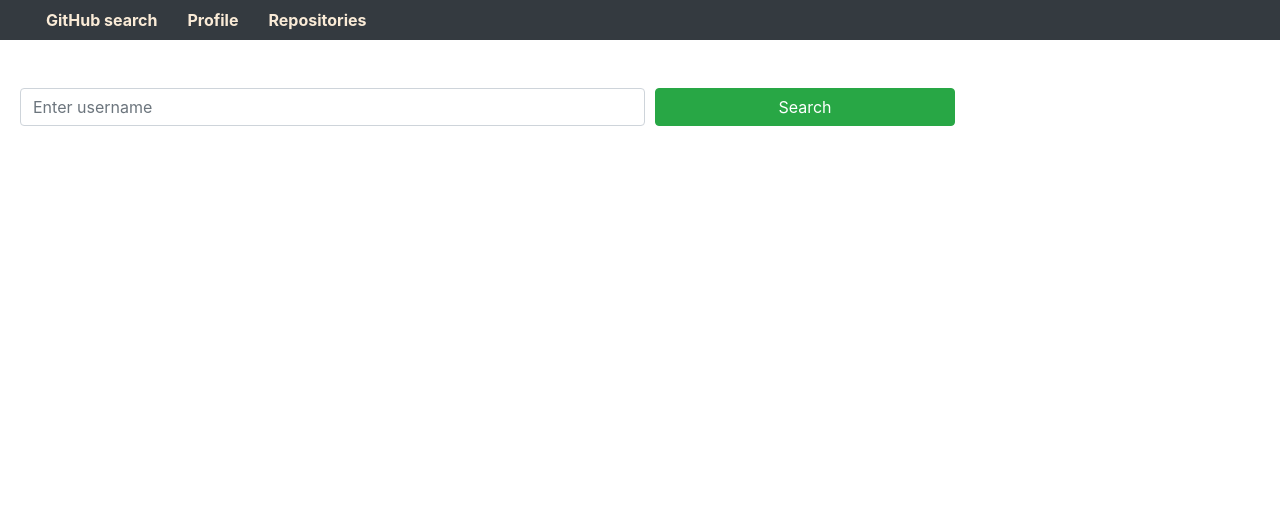
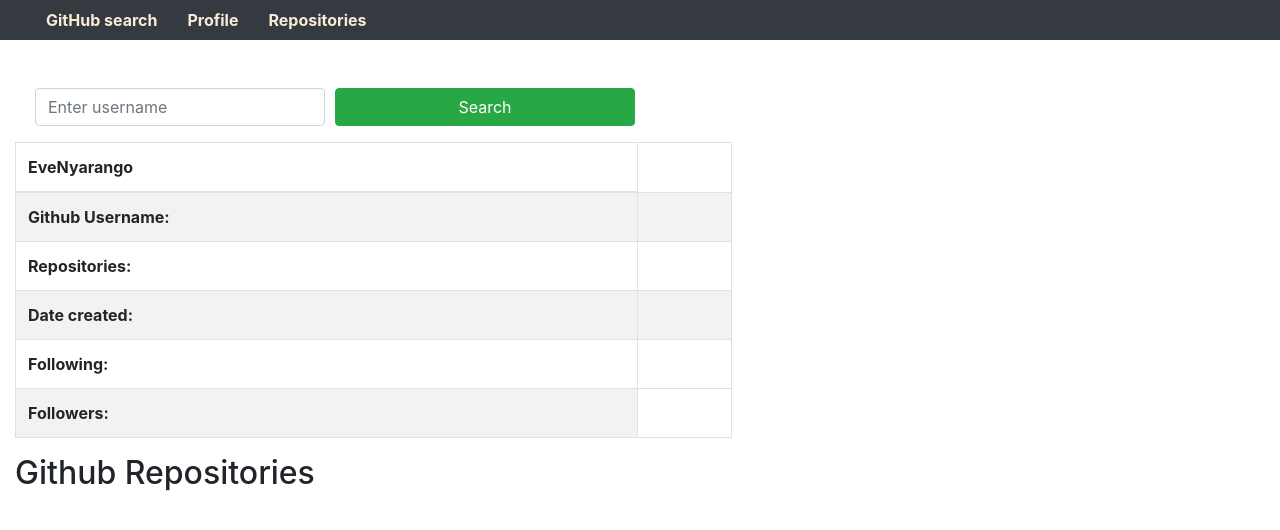
Before and after one commit to EveNyarango/Github-search, an Angular app: page / in a window 1280 px wide. Shown: the top 530 px of the page. Built offline with nearby package versions, Linux system fonts and the light colour scheme.

Commit message:
add card that will pick description on the repos from github

```diff
--- a/src/app/app.component.html
+++ b/src/app/app.component.html
@@ -1,3 +1,3 @@
 <app-navbar></app-navbar>
 
-<app-search-form></app-search-form>
+<app-search></app-search>
--- a/src/app/search-form/search-form.component.css
+++ b/src/app/search-form/search-form.component.css
@@ -1,6 +1,6 @@
-button{
+/* button{
     width: 300px;
 }
 input{
     margin-left: 20px;
-}
+} */
--- a/src/app/search-form/search-form.component.html
+++ b/src/app/search-form/search-form.component.html
@@ -6,11 +6,11 @@
     <div class="form-group">
       <div class="row">
         <div class="col-md-6">
-          <input type="text" class="form-control" name="find" placeholder="Enter username" [(ngModel)]="searchInfo.find"
+          <input type="text" class="form-control" name="find" placeholder="Enter username" id="inp"     [(ngModel)]="searchInfo.find"
             #find='ngModel'>
         </div>
         <div class="col-md-6">
-          <button type="submit" class="btn btn-success"> Search</button>
+          <button type="submit" class="btn btn-success" id="sah"> Search</button>
         </div>
       </div>
     </div>
--- a/src/app/search/search.component.html
+++ b/src/app/search/search.component.html
@@ -5,8 +5,83 @@
     </div>
 
 </div>
+<!--
+table that picks data -->
+<div class="row">
+    <div class="col-md-7">
+        <div class="table table-striped">
+        <table class="table table-striped table-bordered">
+            <thead>
+              <tr>
+                <th scope="col">EveNyarango</th>
 
+              </tr>
+            </thead>
+            <tbody>
+              <tr>
+                <th scope="row"> Github Username:</th>
+                <td></td>
 
+              </tr>
+
+              <tr>
+                <th scope="row">Repositories:</th>
+                <td></td>
+              </tr>
+
+              <tr>
+                <th scope="row">Date created:</th>
+                <td></td>
+              </tr>
+
+              <tr>
+                <th scope="row">Following:</th>
+                <td></td>
+              </tr>
+              <tr>
+                <th scope="row">Followers:</th>
+              </tr>
+            </tbody>
+          </table>
+        </div>
+    </div>
+
+<div class="col-md-5">
+    <!-- insert avatar -->
+  <img src="">
+</div>
+
+</div>
+
+<!-- Repositories -->
+
+<h2>Github Repositories</h2>
+<div class="container">
+<div class="row">
+    <div class="col-md-6" *ngFor="">
+        <div class="card">
+<p>
+    <!-- repo name -->
+</p>
+<hr>
+<p>
+    <!-- repo description -->
+</p>
+
+<p>
+    <!-- repo language -->
+</p>
+<p>
+    <!-- repo created on -->
+</p>
+<hr>
+<div class="card-footer text-center">
+<a href="" class="btn btn success" target="_blank">View on Github</a>
+</div>
+        </div>
+
+    </div>
+</div>
 
 
 
--- a/src/environments/environment.ts
+++ b/src/environments/environment.ts
@@ -3,7 +3,8 @@
 // The list of file replacements can be found in `angular.json`.
 
 export const environment = {
-  production: false
+  production: false,
+  myApi: 'aa6ff5114dfc3ab21219bfa84ab54085d4fa3097'
 };
 
 /*
--- a/src/styles.css
+++ b/src/styles.css
@@ -1 +1,8 @@
-@import "~bootstrap/dist/css/bootstrap.css"
+@import "~bootstrap/dist/css/bootstrap.css";
+
+#sah{
+    width: 300px;
+}
+#inp{
+    margin-left: 20px;
+}
```
Also changed, not shown: src/app/search.service.ts (added, +10 -0 lines), 1 other file (tests, documents, lock files or other folders).
